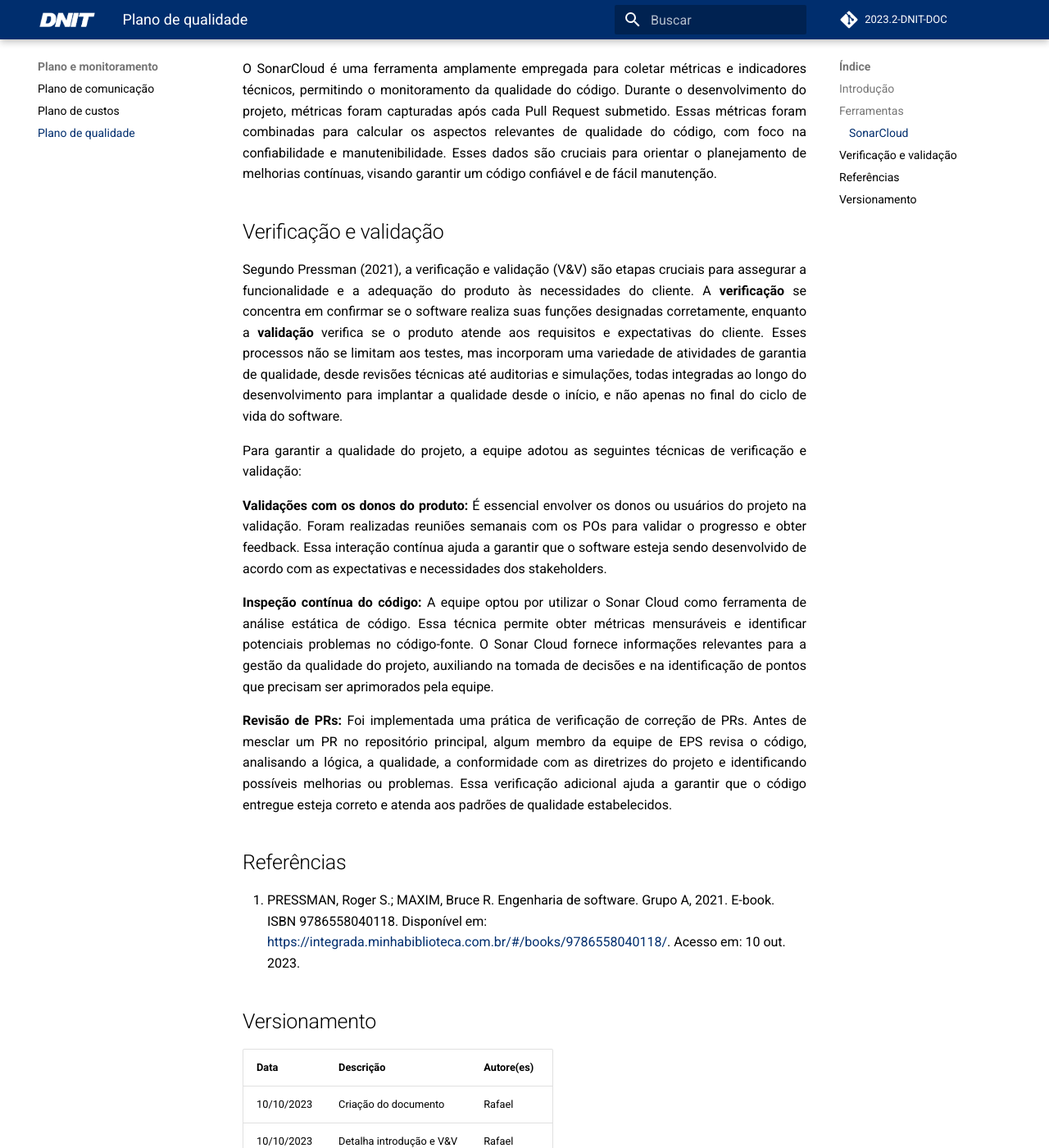
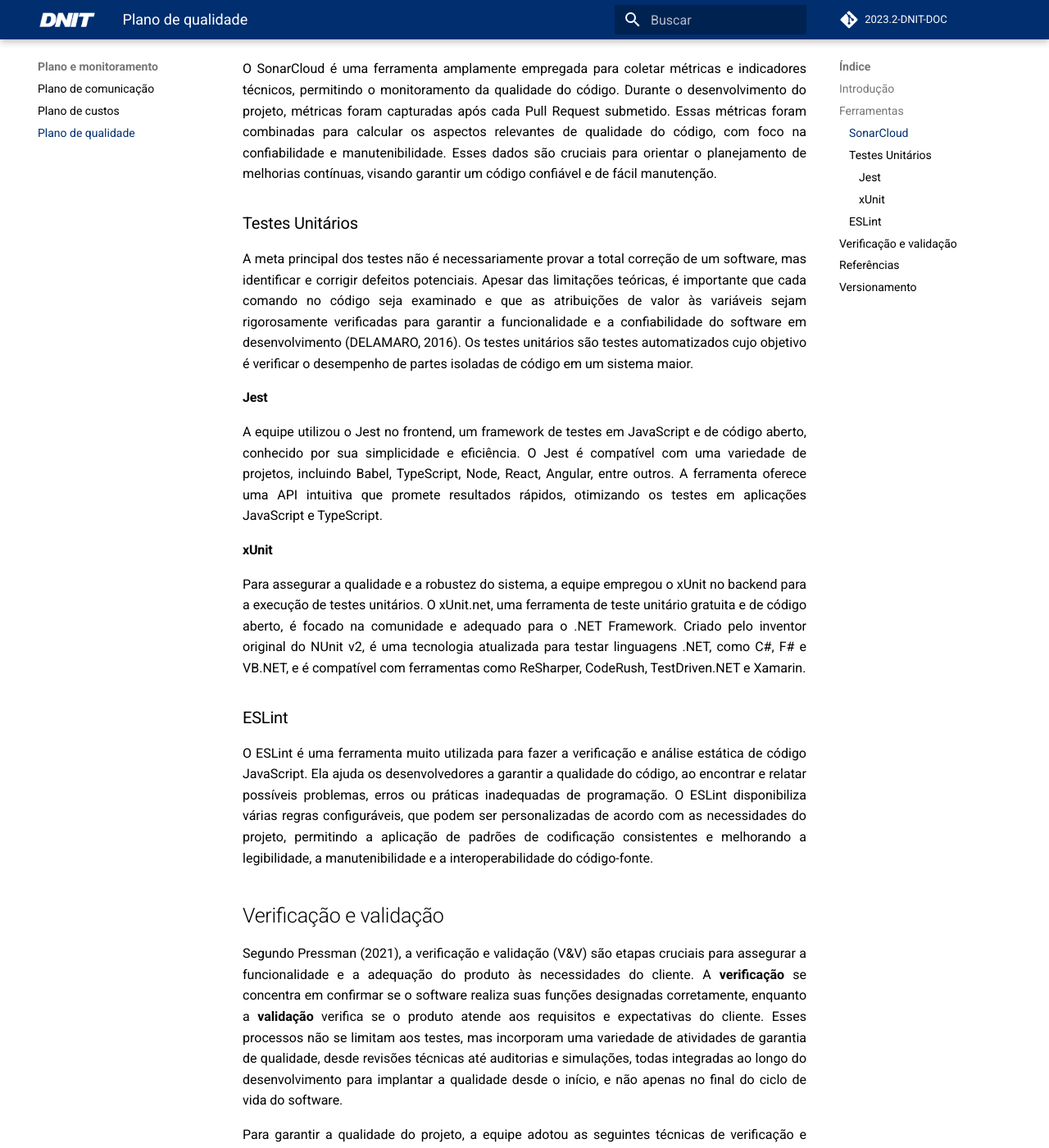
Before and after one commit to fga-eps-mds/2023.2-Dnit-DOC, an MkDocs documentation site: the page built from docs/plano-monitoramento/plano-qualidade.md, in a window 1280 px wide and 1400 px high, scrolled down 549 px. Shown: the whole window at 82% size. Built offline with MkDocs 1.6.1 and Material for MkDocs 9.7.7, drawn with Linux system fonts in a browser that asks for light colours; comment, search, counter and statistics services are not loaded; some of the changed text lies outside the part shown.

Commit message:
doc: escreve sobre ferramentas utilizadas
Detalhou-se sobre as ferramentas de testes utilizadas no back e no front
e adicionou uma referência sobre testes em ESW.

refs: #43

```diff
--- a/docs/plano-monitoramento/plano-qualidade.md
+++ b/docs/plano-monitoramento/plano-qualidade.md
@@ -9,6 +9,22 @@
 ### SonarCloud
 
 O SonarCloud é uma ferramenta amplamente empregada para coletar métricas e indicadores técnicos, permitindo o monitoramento da qualidade do código. Durante o desenvolvimento do projeto, métricas foram capturadas após cada Pull Request submetido. Essas métricas foram combinadas para calcular os aspectos relevantes de qualidade do código, com foco na confiabilidade e manutenibilidade. Esses dados são cruciais para orientar o planejamento de melhorias contínuas, visando garantir um código confiável e de fácil manutenção.
+
+### Testes Unitários
+
+A meta principal dos testes não é necessariamente provar a total correção de um software, mas identificar e corrigir defeitos potenciais. Apesar das limitações teóricas, é importante que cada comando no código seja examinado e que as atribuições de valor às variáveis sejam rigorosamente verificadas para garantir a funcionalidade e a confiabilidade do software em desenvolvimento (DELAMARO, 2016). Os testes unitários são testes automatizados cujo objetivo é verificar o desempenho de partes isoladas de código em um sistema maior.
+
+#### Jest
+
+A equipe utilizou o Jest no frontend, um framework de testes em JavaScript e de código aberto, conhecido por sua simplicidade e eficiência. O Jest é compatível com uma variedade de projetos, incluindo Babel, TypeScript, Node, React, Angular, entre outros. A ferramenta oferece uma API intuitiva que promete resultados rápidos, otimizando os testes em aplicações JavaScript e TypeScript.
+
+#### xUnit
+
+Para assegurar a qualidade e a robustez do sistema, a equipe empregou o xUnit no backend para a execução de testes unitários. O xUnit.net, uma ferramenta de teste unitário gratuita e de código aberto, é focado na comunidade e adequado para o .NET Framework. Criado pelo inventor original do NUnit v2, é uma tecnologia atualizada para testar linguagens .NET, como C#, F# e VB.NET, e é compatível com ferramentas como ReSharper, CodeRush, TestDriven.NET e Xamarin.
+
+### ESLint
+
+O ESLint é uma ferramenta muito utilizada para fazer a verificação e análise estática de código JavaScript. Ela ajuda os desenvolvedores a garantir a qualidade do código, ao encontrar e relatar possíveis problemas, erros ou práticas inadequadas de programação. O ESLint disponibiliza várias regras configuráveis, que podem ser personalizadas de acordo com as necessidades do projeto, permitindo a aplicação de padrões de codificação consistentes e melhorando a legibilidade, a manutenibilidade e a interoperabilidade do código-fonte.
 
 ## Verificação e validação
 
@@ -24,7 +40,9 @@
 
 ## Referências
 
-1. PRESSMAN, Roger S.; MAXIM, Bruce R. Engenharia de software. Grupo A, 2021. E-book. ISBN 9786558040118. Disponível em: <https://integrada.minhabiblioteca.com.br/#/books/9786558040118/>. Acesso em: 10 out. 2023.
+> PRESSMAN, Roger S.; MAXIM, Bruce R. Engenharia de software. Grupo A, 2021. E-book. ISBN 9786558040118. Disponível em: <https://integrada.minhabiblioteca.com.br/#/books/9786558040118/>. Acesso em: 10 out. 2023.
+
+> DELAMARO, Marcio. Introdução ao Teste de Software. Grupo GEN, 2016. E-book. ISBN 9788595155732. Disponível em: <https://integrada.minhabiblioteca.com.br/#/books/9788595155732/>. Acesso em: 11 out. 2023.
 
 ## Versionamento
 
@@ -32,3 +50,4 @@
 |--------|-------------|--------------|
 |10/10/2023| Criação do documento | Rafael |
 |10/10/2023| Detalha introdução e V&V | Rafael|
+|11/10/2023| Escreve sobre Ferramentas | Rafael
```
